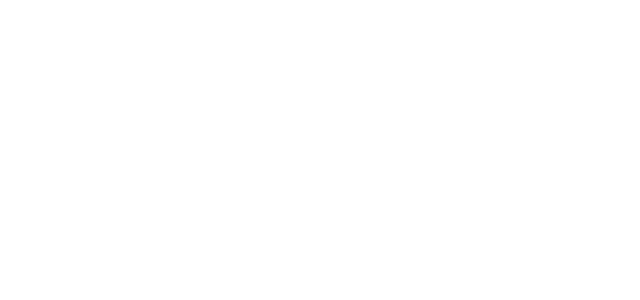
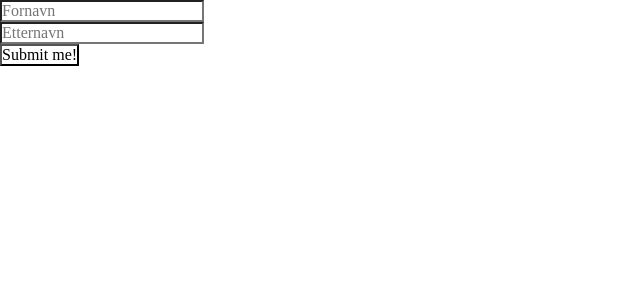
Before and after one commit to 0mar0mrani/form, a React (Vite) app: page / in a window 1280 px wide. Shown: the top 300 px of the page, without its empty margins (0-640 px from the left). Built offline with nearby package versions, Linux system fonts and the light colour scheme.

Commit message:
Imported components and added handlers for text input

```diff
--- a/src/components/Form.tsx
+++ b/src/components/Form.tsx
@@ -1,4 +1,7 @@
-import { useState, useEffect } from 'react';
+import { useState, useEffect } from 'react'
+
+import TextInput from './form/TextInput.tsx'
+import PrimaryButton from './form/PrimaryButton.tsx'
 
 export default function Form() {
 	const [ isFormValid, setFormValidation ] = useState(false);
@@ -17,4 +20,36 @@ export default function Form() {
 			message: '',
 		},
 	})
+
+	function handleFirstNameInput(event) {
+		const key = 'firstName';
+		const textInputValue = event.currentTarget.value;
+
+	}
+
+	function handleLastNameInput(event) {
+		const key = 'lastName';
+		const textInputValue = event.currentTarget.value;
+	}
+
+	return (
+		<form action="/">
+			<TextInput
+				placeholderText="Fornavn"
+				onInput={handleFirstNameInput}
+				// message={}
+			/>
+
+			<TextInput
+				placeholderText="Etternavn"
+				onInput={handleLastNameInput}
+				// message={}
+			/>
+
+			<PrimaryButton
+				// submitMethod={}
+				isDisabled={!isFormValid}
+			/>
+		</form>
+	)
 }
```
